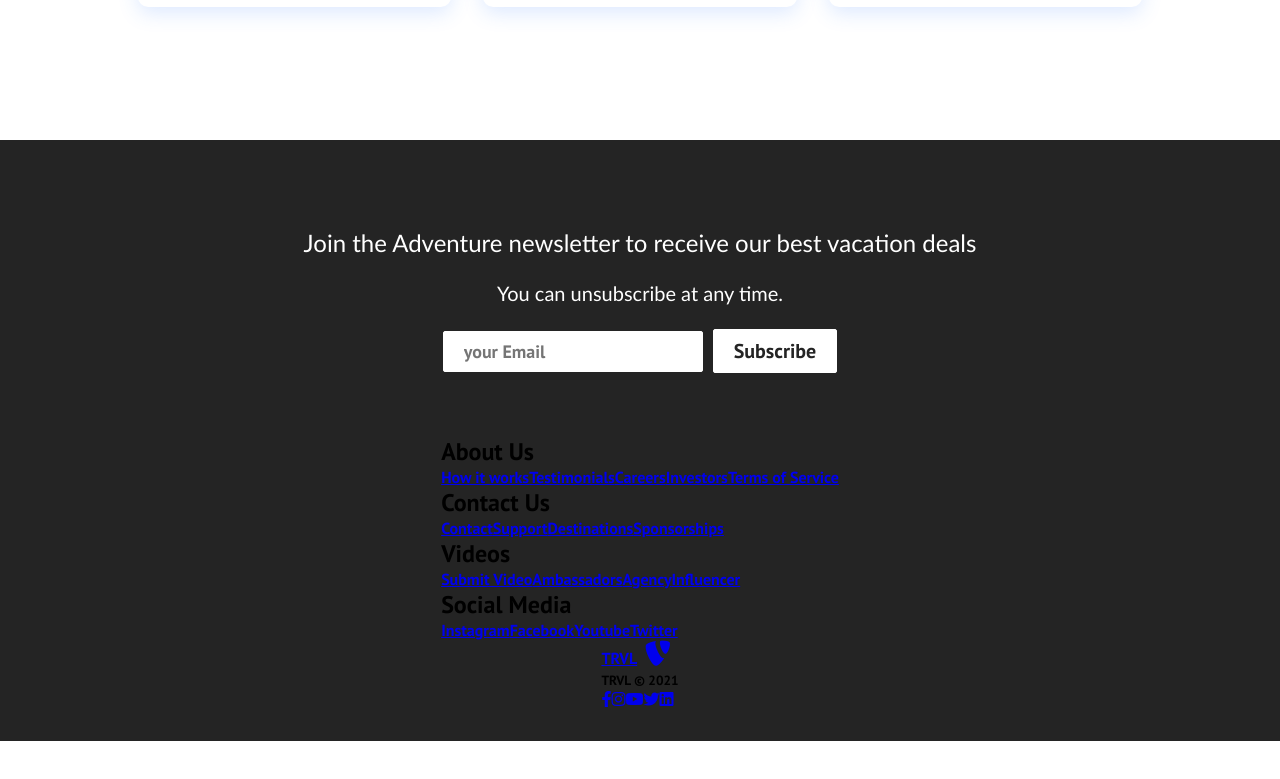
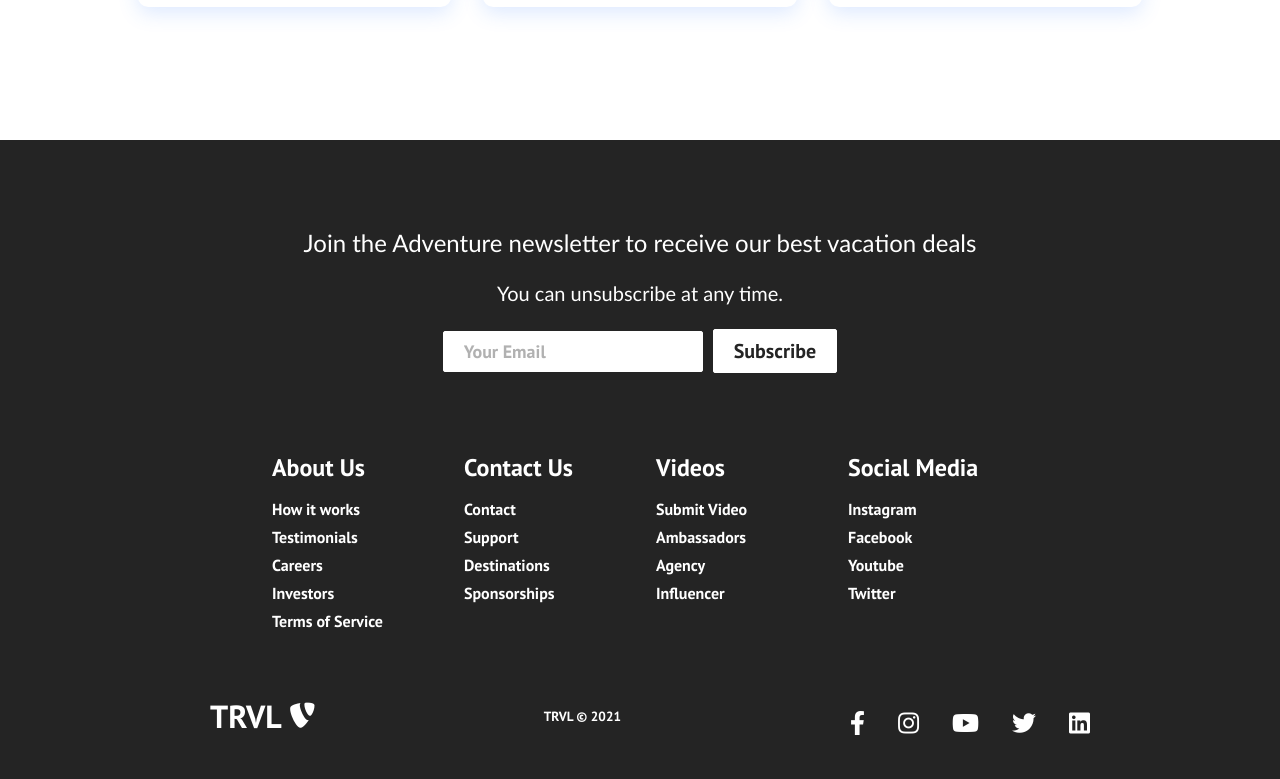
Before and after one commit to mengirena/TravelFun, a React (Create React App) app: page / in a window 1280 px wide. Shown: the part 1785-2564 px from the top of the page. Before the commit the page ends 2526 px from the top, so only its background shows below. Built offline with nearby package versions, Linux system fonts and the light colour scheme.

Commit message:
git add footer

```diff
--- a/src/components/Footer.css
+++ b/src/components/Footer.css
@@ -18,8 +18,6 @@
     padding: 24px;
     color: #fff;
 }
-
-
 
 .footer-subscription > p {
     font-family: 'Trebuchet MS', 'Lucida Sans Unicode', 'Lucida Grande',
@@ -45,3 +43,111 @@
     margin-bottom: 16px;
     border: 1px solid #fff;
 }
+
+.footer-links {
+    width: 100%;
+    max-width: 1000px;
+    display: flex;
+    justify-content: center;
+}
+
+.footer-link-wrapper {
+    display: flex;
+}
+
+.footer-link-items {
+    display: flex;
+    flex-direction: column;
+    /* align-items: flex-start; */
+    margin: 16px;
+    text-align: left;
+    width: 160px;
+}
+
+.footer-link-items h2 {
+    margin-bottom: 16px;
+}
+
+.footer-link-items > h2 {
+    color: #fff;
+}
+
+.footer-link-items a {
+    color: #fff;
+    text-decoration: none;
+    margin-bottom: 0.5rem;
+}
+
+.footer-link-items a:hover {
+    color: #888;
+    transition: 0.3s ease-out;
+}
+
+.footer-input::placeholder {
+    color: #b1b1b1;
+}
+
+.social-icon-link {
+    color: #fff;
+    font-size: 24px;
+}
+
+.social-media {
+    max-width: 1000px;
+    width: 100%;
+}
+
+.social-media-wrap {
+    display: flex;
+    justify-content: space-between;
+    align-items: center;
+    width: 90%;
+    max-width: 1000px;
+    margin: 40px auto 0 auto;
+}
+
+.social-icons {
+    display: flex;
+    justify-content: space-between;
+    align-items: center;
+    width: 240px;
+}
+
+.social-logo {
+    color: #fff;
+    /* justify-self: start; */
+    margin-left: 20px;
+    cursor: pointer;
+    text-decoration: none;
+    font-size: 2rem;
+    display: flex;
+    align-items: center;
+    margin-bottom: 16px;
+}
+
+.website-rights {
+    color: #fff;
+    margin-bottom: 16px;
+}
+
+@media screen and (max-width: 820px) {
+    .footer-links {
+    padding-top: 2rem;
+    }
+
+    .footer-input {
+    width: 100%;
+    }
+
+    .btn {
+    width: 100%;
+    }
+
+    .footer-link-wrapper {
+    flex-direction: column;
+    }
+
+    .social-media-wrap {
+    flex-direction: column;
+    }
+}
--- a/src/components/Footer.js
+++ b/src/components/Footer.js
@@ -13,7 +13,7 @@
                 <p className="footer-subscription-text">You can unsubscribe at any time.</p>
                 <div className="input-areas">
                     <form action="">
-                        <input type="email" name="email" placeholder="your Email" className="footer-input"/>
+                        <input type="email" name="email" placeholder="Your Email" className="footer-input"/>
                         <Button buttonStyle="btn-outline">Subscribe</Button>
                     </form>
                 </div>
--- a/src/components/HeroSection.js
+++ b/src/components/HeroSection.js
@@ -5,7 +5,7 @@
 function HeroSection() {
     return (
         <div className="hero-container">
-            <video src="/videos/video-2.mp4" autoPlay loop muted></video>
+            <video src="/videos/video-1.mp4" autoPlay loop muted></video>
             <h1>ADVENTURE AWAITS</h1>
             <p>What are you waiting for?</p>
             <div className="hero-btns">
```
Lines whose indentation alone changed are shown as unchanged.
